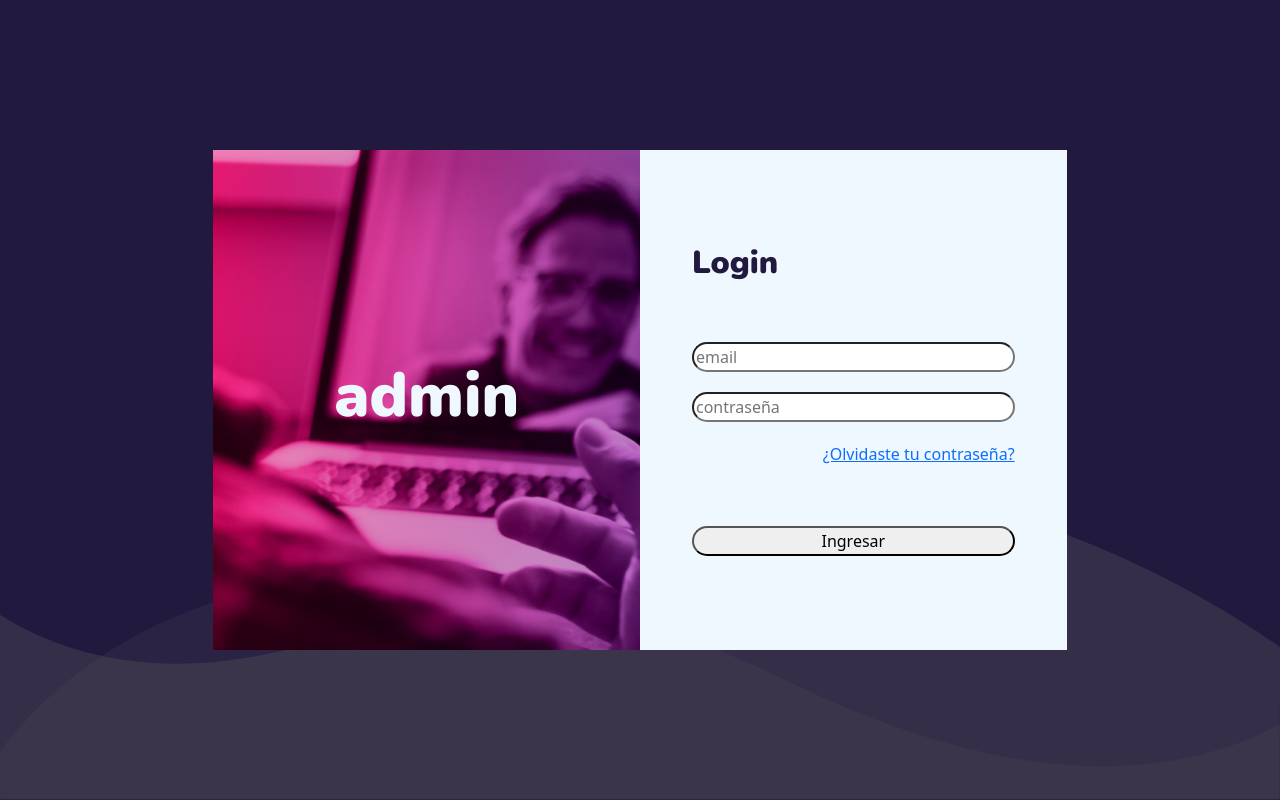
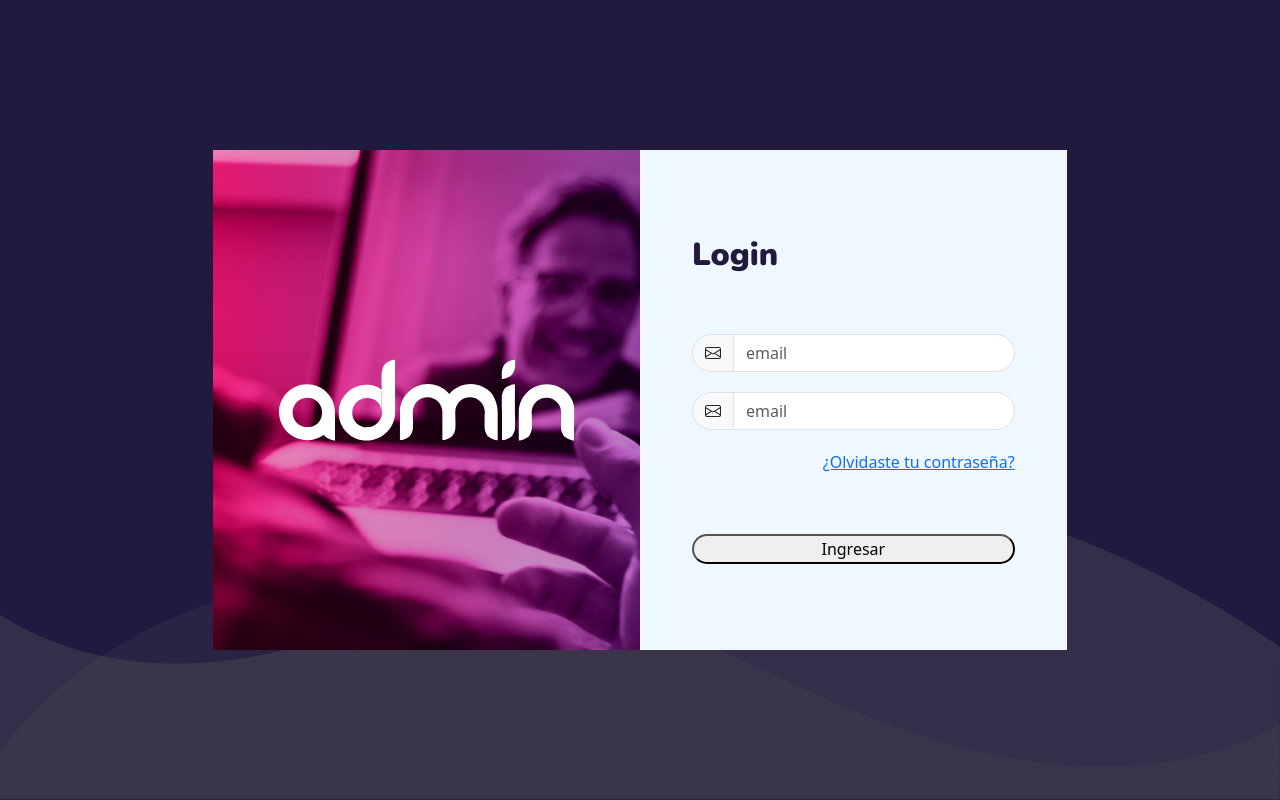
Before and after one commit to gg161087/ap_ejercicio-09, a plain HTML site: page index.html in a window 1280 px wide. Drawn offline with nearby package versions, Linux system fonts and the light colour scheme.

Commit message:
add svg admin

```diff
--- a/index.html
+++ b/index.html
@@ -14,14 +14,61 @@
             <div class="row justify-content-center">
                 <div class="col col-lg-4 col-md-3 col-sm-5 col-10 contenedor-admin">
                     <div class="contenedor-img">
-                        <h1 class="admin">admin</h1>
+                        <!-- <h1 class="admin">admin</h1> -->
+                        <img src="./assets/logo-blanco.svg" alt="admin" style="width: 300px;">
                     </div>
                 </div>
                 <div class="col col-lg-4 col-md-3 col-sm-5 col-10 contenedor-inputs">
                     <form action="" class="form-group">
                         <h2 class="login">Login</h2>
-                        <input type="email" class="box" placeholder="email">
-                        <input type="password" class="box" placeholder="contraseña">
+                        <div class="input-group w-100">
+                            <span class="input-group-text" id="basic-addon1" style="border-radius: 20px 0 0 20px;">
+                              <svg
+                                xmlns="http://www.w3.org/2000/svg"
+                                width="16"
+                                height="16"
+                                fill="currentColor"
+                                class="bi bi-envelope"
+                                viewBox="0 0 16 16"
+                              >
+                                <path
+                                  d="M0 4a2 2 0 0 1 2-2h12a2 2 0 0 1 2 2v8a2 2 0 0 1-2 2H2a2 2 0 0 1-2-2V4Zm2-1a1 1 0 0 0-1 1v.217l7 4.2 7-4.2V4a1 1 0 0 0-1-1H2Zm13 2.383-4.708 2.825L15 11.105V5.383Zm-.034 6.876-5.64-3.471L8 9.583l-1.326-.795-5.64 3.47A1 1 0 0 0 2 13h12a1 1 0 0 0 .966-.741ZM1 11.105l4.708-2.897L1 5.383v5.722Z"
+                                ></path>
+                              </svg>
+                            </span>
+                            <input
+                              type="text"
+                              class="form-control"
+                              placeholder="email"
+                              aria-label="Input group example"
+                              aria-describedby="basic-addon1"
+                              style="border-radius: 0 20px 20px 0;"
+                            />
+                          </div>
+                          <div class="input-group w-100">
+                            <span class="input-group-text" id="basic-addon1" style="border-radius: 20px 0 0 20px;">
+                              <svg
+                                xmlns="http://www.w3.org/2000/svg"
+                                width="16"
+                                height="16"
+                                fill="currentColor"
+                                class="bi bi-envelope"
+                                viewBox="0 0 16 16"
+                              >
+                                <path
+                                  d="M0 4a2 2 0 0 1 2-2h12a2 2 0 0 1 2 2v8a2 2 0 0 1-2 2H2a2 2 0 0 1-2-2V4Zm2-1a1 1 0 0 0-1 1v.217l7 4.2 7-4.2V4a1 1 0 0 0-1-1H2Zm13 2.383-4.708 2.825L15 11.105V5.383Zm-.034 6.876-5.64-3.471L8 9.583l-1.326-.795-5.64 3.47A1 1 0 0 0 2 13h12a1 1 0 0 0 .966-.741ZM1 11.105l4.708-2.897L1 5.383v5.722Z"
+                                ></path>
+                              </svg>
+                            </span>
+                            <input
+                              type="text"
+                              class="form-control"
+                              placeholder="email"
+                              aria-label="Input group example"
+                              aria-describedby="basic-addon1"
+                              style="border-radius: 0 20px 20px 0;"
+                            />
+                          </div>
                         <a href="#" >¿Olvidaste tu contraseña?</a>
                         <input type="submit" class="box btn-ingresar" value="Ingresar">
                     </form>
```
